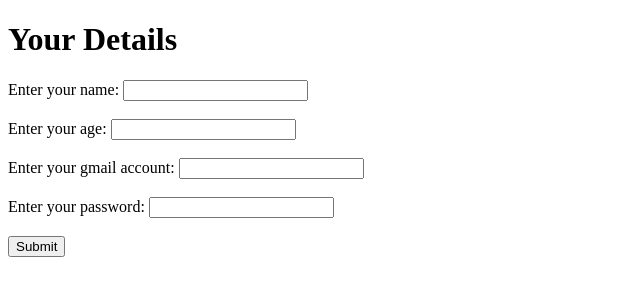
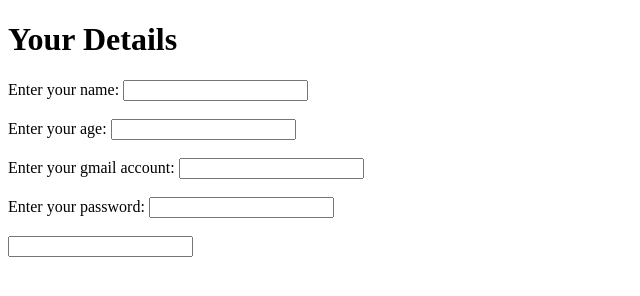
Before and after one commit to K-2706/Web-Dev-Classes-HTML, a plain HTML site: page Day 4/FirstForm.html in a window 1280 px wide. Shown: the whole page, without its empty margins (0-640 px from the left). Drawn offline with Linux system fonts and the light colour scheme.

Commit message:
Day 4 class

```diff
--- a/Day 4/FirstForm.html
+++ b/Day 4/FirstForm.html
@@ -20,7 +20,7 @@
         <label>Enter your password: </label>
         <input type="password">
         <br><br>
-        <input type="submit">
+        <input type="submi">
     </form>
 </body>
 </html>
```
